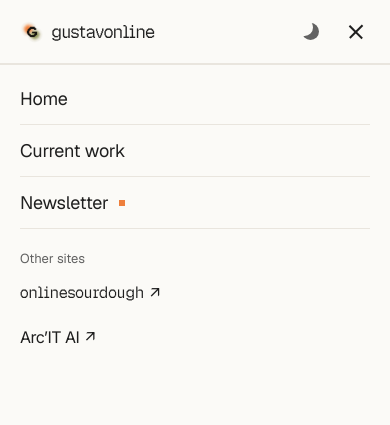
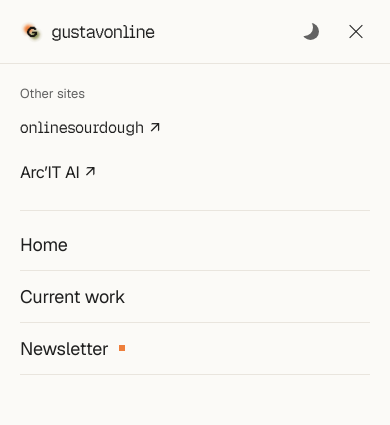
Before and after one commit to gustavonline/gustavonline-website, a React (Vite) app: page /newsletter in a window 390 px wide. Both pictures are taken after a click on the button 356 px from the left and 31 px from the top of the page. Shown: the top 425 px of the page. Built offline with nearby package versions, Linux system fonts and the light colour scheme; no server answers.

Commit message:
Refine responsive navigation and keep brand motion enabled

```diff
--- a/src/family/family.css
+++ b/src/family/family.css
@@ -39,7 +39,7 @@
  .family-form-row { grid-template-columns:1fr; }
  .family-thanks { min-height:60vh; }
 }
-@media(prefers-reduced-motion:reduce) { html { scroll-behavior:auto!important; } }
+
 /* Family shell: equal outer gutters, distinct brand accents and icon-only theme feedback. */
 :root { --family-shell: 1120px; }
 .family-footer { max-width:var(--family-shell); }
--- a/src/family/site.css
+++ b/src/family/site.css
@@ -134,19 +134,22 @@
  .site-header .menu-toggle:focus-visible { color:var(--family-accent); }
  @media(hover:hover) { .site-header .menu-toggle:hover { color:var(--family-accent); } }
  .menu-toggle:focus-visible { outline:2px solid var(--family-accent); outline-offset:0; }
- /* Two lines that cross while the menu is open. */
- .menu-toggle-icon { position:relative; flex:none; width:18px; height:8px; }
- .menu-toggle-icon::before,.menu-toggle-icon::after { content:""; position:absolute; left:0; right:0; height:1.5px; background:currentColor; transition:transform 180ms ease; }
+ /* Three strokes; the outer strokes cross while open. */
+ .menu-toggle-icon { position:relative; flex:none; width:18px; height:14px; }
+ .menu-toggle-icon::before,.menu-toggle-icon::after { content:""; position:absolute; left:0; right:0; border-top:1.5px solid currentColor; transition:transform 180ms ease; }
+ .menu-toggle-icon > span { position:absolute; left:0; right:0; top:6px; border-top:1.5px solid currentColor; }
+ .menu-toggle[aria-expanded="true"] .menu-toggle-icon > span { opacity:0; }
  .menu-toggle-icon::before { top:0; }
- .menu-toggle-icon::after { bottom:0; }
- .menu-toggle[aria-expanded="true"] .menu-toggle-icon::before { transform:translateY(3.25px) rotate(45deg); }
- .menu-toggle[aria-expanded="true"] .menu-toggle-icon::after { transform:translateY(-3.25px) rotate(-45deg); }
+ .menu-toggle-icon::after { top:12px; }
+ .menu-toggle[aria-expanded="true"] .menu-toggle-icon::before { transform:translateY(6px) rotate(45deg); }
+ .menu-toggle[aria-expanded="true"] .menu-toggle-icon::after { transform:translateY(-6px) rotate(-45deg); }
  /* The opaque overlay fills the viewport below the compact header without moving content. */
- .site-menu:not([hidden]) { display:block; position:fixed; inset:var(--navigation-top,64px) 0 0; width:100%; overflow-y:auto; overscroll-behavior:contain; padding:8px var(--page-gutter) max(28px,env(safe-area-inset-bottom)); background:var(--bg); border-top:1px solid var(--faint); }
+ .site-menu:not([hidden]) { display:block; position:fixed; inset:var(--navigation-top,64px) 0 0; width:100%; overflow-y:auto; overscroll-behavior:contain; padding:8px var(--page-gutter) max(28px,env(safe-area-inset-bottom)); background:var(--bg); }
  .site-menu ul { margin:0; padding:0; list-style:none; }
  .site-menu-links a { display:flex; align-items:center; gap:10px; min-height:52px; border-bottom:1px solid var(--faint); font-size:18px; letter-spacing:-.01em; }
  .site-menu-links a[aria-current="page"]::after { content:""; flex:none; width:6px; height:6px; background:var(--brand-orange); }
- .site-menu-label { margin:20px 0 2px; color:var(--muted); font-size:13px; }
+ .site-menu-label { margin:12px 0 2px; color:var(--muted); font-size:13px; }
+ .site-menu .site-menu-family { padding-bottom:16px; margin-bottom:8px; border-bottom:1px solid var(--faint); }
  .site-menu-family a { display:inline-flex; align-items:center; gap:6px; min-height:44px; font-size:16px; }
  .site-menu a:focus-visible { outline:2px solid var(--family-accent); outline-offset:2px; }
  /* Shared gutters for the column, newsletter, shelf and footer. */
--- a/src/features/landing/components/Header.tsx
+++ b/src/features/landing/components/Header.tsx
@@ -32,7 +32,7 @@
       if (!target) return;
       focusWork.current = false;
       target.tabIndex = -1;
-      target.scrollIntoView({ block: "start", behavior: matchMedia("(prefers-reduced-motion: reduce)").matches ? "auto" : "smooth" });
+      target.scrollIntoView({ block: "start", behavior: "smooth" });
       target.focus({ preventScroll: true });
     });
     return () => cancelAnimationFrame(request);
@@ -90,20 +90,9 @@
         aria-controls={MENU_ID}
         onClick={() => setMenuOpen((open) => !open)}
       >
-        <span className="menu-toggle-icon" aria-hidden="true" />
+        <span className="menu-toggle-icon" aria-hidden="true"><span /></span>
       </button>
       <nav ref={panelRef} id={MENU_ID} className="site-menu" aria-label="Site" hidden={!expanded}>
-        <ul className="site-menu-links">
-          <li>
-            <Link to="/" activeOptions={{ exact: true, includeHash: true }} onClick={closeMenu}>Home</Link>
-          </li>
-          <li>
-            <Link to="/" hash="selected-work" activeOptions={{ exact: true, includeHash: true }} onClick={() => { focusWork.current = true; closeMenu(); }}>{siteData.selectedWork.title}</Link>
-          </li>
-          <li>
-            <Link to="/newsletter" activeOptions={{ exact: true }} onClick={closeMenu}>Newsletter</Link>
-          </li>
-        </ul>
         <p className="site-menu-label" id="site-menu-family">Other sites</p>
         <ul className="site-menu-family" aria-labelledby="site-menu-family">
           <li>
@@ -115,6 +104,17 @@
             <a href={familyHref("arcitai")} target="_blank" rel="noopener noreferrer" onClick={closeMenu}>
               <span className="brand-name-token" data-brand-name="arcitai">Arc’IT AI</span> <span aria-hidden="true">↗</span>
             </a>
+          </li>
+        </ul>
+        <ul className="site-menu-links">
+          <li>
+            <Link to="/" activeOptions={{ exact: true, includeHash: true }} onClick={closeMenu}>Home</Link>
+          </li>
+          <li>
+            <Link to="/" hash="selected-work" activeOptions={{ exact: true, includeHash: true }} onClick={() => { focusWork.current = true; closeMenu(); }}>{siteData.selectedWork.title}</Link>
+          </li>
+          <li>
+            <Link to="/newsletter" activeOptions={{ exact: true }} onClick={closeMenu}>Newsletter</Link>
           </li>
         </ul>
       </nav>
--- a/src/features/landing/components/PixelField.tsx
+++ b/src/features/landing/components/PixelField.tsx
@@ -2,7 +2,6 @@
 
 import { contributionGrid, type ContributionGrid, type Contributions } from "../githubProfile";
 import type { LandingMotion } from "../hooks/useLandingLayout";
-import { useMediaQuery } from "../hooks/useMediaQuery";
 import { useSaveData } from "../hooks/useSaveData";
 import type { Theme } from "../types";
 import { brandOrder, markSprite, OLIVE, onMarksLoad, palettes, paletteShades, revealBrands, type MarkBrand } from "./brandMarks";
@@ -106,10 +105,9 @@
     zones: [0, 0, 0],
   });
   const [range, setRange] = useState<Range | null>(null);
-  const reducedMotion = useMediaQuery("(prefers-reduced-motion: reduce)");
-  // Reduced motion and data saving both get the complete settled frame instead of a running loop.
+  // Brand animation runs independently of OS motion settings; keep data-saving and dimming.
   const saveData = useSaveData();
-  const still = reducedMotion || saveData || dimmed;
+  const still = saveData || dimmed;
   const highlightRef = useRef<MarkBrand | null>(highlight);
 
   useEffect(() => {
@@ -570,7 +568,7 @@
     };
 
     const onVisibility = () => (document.hidden ? stop() : start());
-    /** With reduced motion, redraw the settled frame only when the open zone actually changes. */
+    /** When paused, redraw the settled frame only when the open zone actually changes. */
     const settleIfChanged = () => {
       if (still && motion === "reveal" && cols && rows && activeZone() !== shownZone) render(0);
     };
--- a/src/features/newsletter/shelf/BriefingShelfEngine.ts
+++ b/src/features/newsletter/shelf/BriefingShelfEngine.ts
@@ -362,9 +362,8 @@
     this.presentedIndex = this.spineBrowse ? null : bootIndex;
     this.scrollIndex = bootIndex;
     this.targetScrollIndex = bootIndex;
-    this.reducedMotion = window.matchMedia(
-      "(prefers-reduced-motion: reduce)",
-    ).matches;
+    // The site keeps its animation enabled independently of OS motion settings.
+    this.reducedMotion = false;
 
     this.renderer = new WebGLRenderer({
       canvas,
--- a/src/styles.css
+++ b/src/styles.css
@@ -1079,21 +1079,3 @@
     justify-self: start;
   }
 }
-
-@media (prefers-reduced-motion: reduce) {
-  *,
-  *::before,
-  *::after {
-    scroll-behavior: auto !important;
-    animation-duration: 0.01ms !important;
-    animation-iteration-count: 1 !important;
-    transition-duration: 0.01ms !important;
-  }
-
-  .floating-card {
-    --float-x: 0 !important;
-    --float-y: 0 !important;
-    --float-rotate: 0deg !important;
-    --float-scale: 1 !important;
-  }
-}
```
Also changed, not shown: 1 other file (tests, documents, lock files or other folders).
